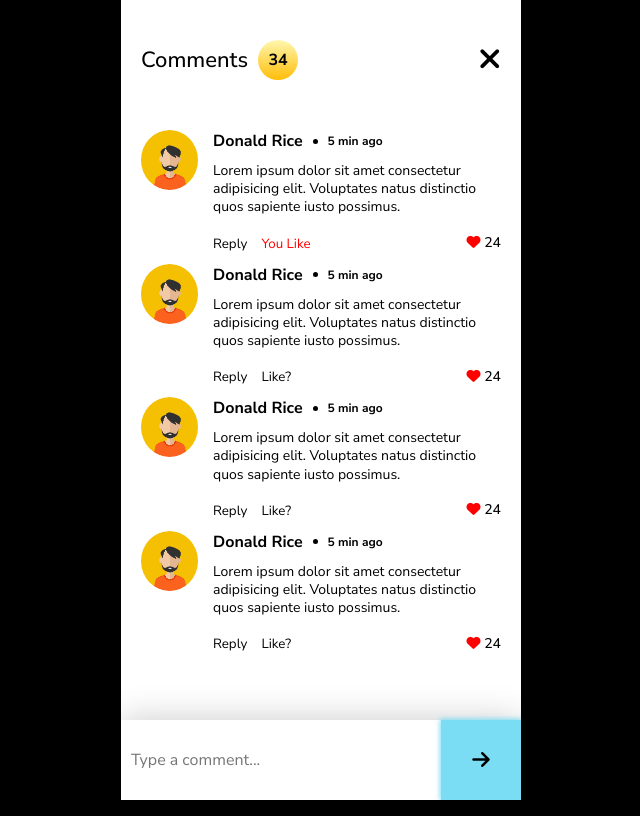
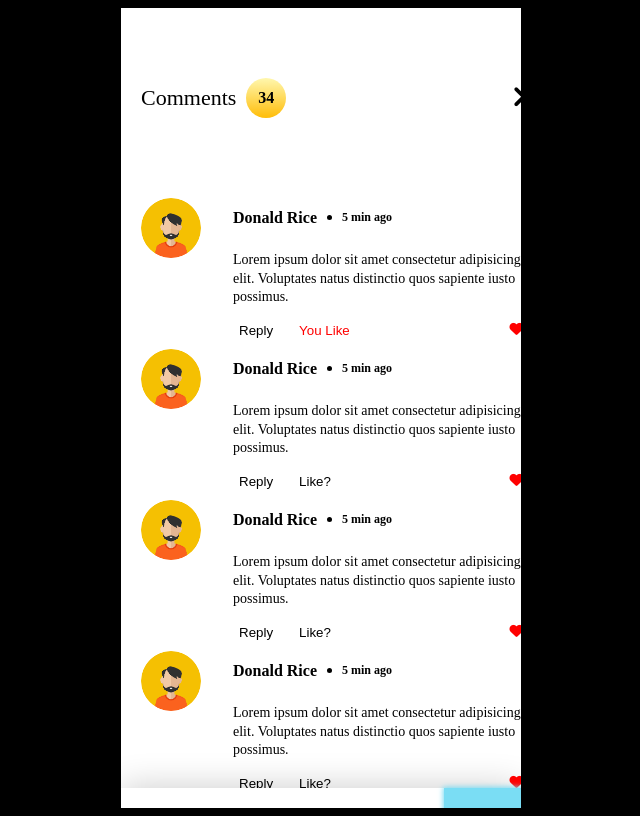
Before and after one commit to HIMELha/comment_box, a plain HTML site: page index.html in a window 1280 px wide. Shown: the whole page, without its empty margins (319-959 px from the left). Drawn offline with Linux system fonts and the light colour scheme.

Commit message:
hecked style.css

```diff
--- a/style.css
+++ b/style.css
@@ -1,4 +1,6 @@
-@import url('https://fonts.googleapis.com/css2?family=Nunito+Sans:opsz,wght@6..12,400;6..12,500;6..12,600;6..12,700&display=swap');
+not Responsive for Desktop device 😫😫
+
+/* @import url('https://fonts.googleapis.com/css2?family=Nunito+Sans:opsz,wght@6..12,400;6..12,500;6..12,600;6..12,700&display=swap');
 
 /* global styles start */
 *{
@@ -191,4 +193,4 @@ button{
     }
 }
 
-/* responsive design end */
+/* responsive design end */ */
```
